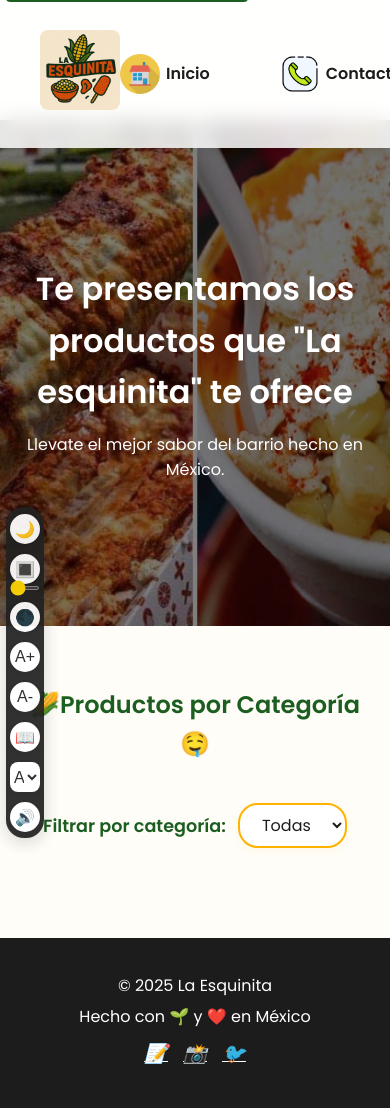
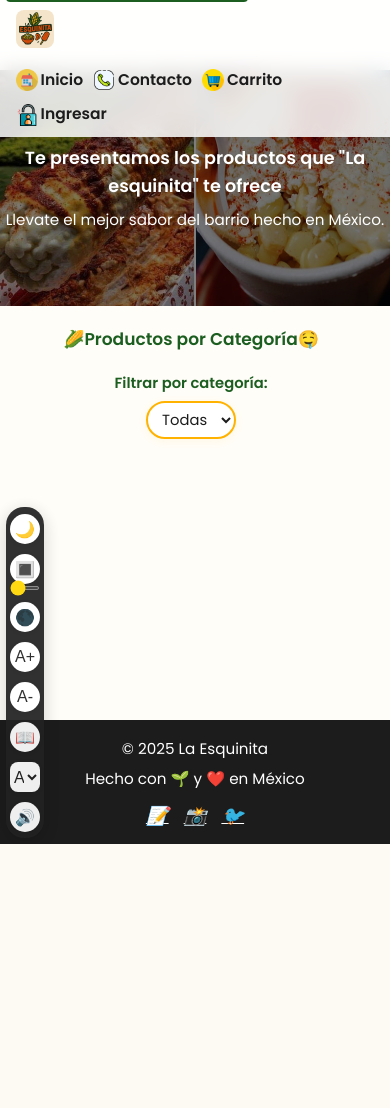
Before and after one commit to IngDavid-Torres/La-Esquinita-1, a Flask app: page /productos in a window 390 px wide. After the commit the page ends 844 px from the top, so only its background shows below. Run offline with Flask 3, Linux system fonts and the light colour scheme; data that the repository does not hold is empty.

Commit message:
Responsibilidad

```diff
--- a/templates/productos.html
+++ b/templates/productos.html
@@ -421,6 +421,91 @@
       .accesibilidad-bar input[type="range"]#contrasteRange {
         width: 30px;
       }
+      header {
+        padding: 10px 4vw 10px 4vw;
+        flex-direction: column;
+        align-items: flex-start;
+        gap: 8px;
+      }
+      .logo img {
+        height: 38px;
+        max-width: 80px;
+      }
+      nav {
+        gap: 10px;
+        flex-wrap: wrap;
+        margin-top: 4px;
+      }
+      nav a {
+        font-size: 0.97em;
+        gap: 3px;
+      }
+      nav a img {
+        width: 22px;
+        height: 22px;
+      }
+      .hero {
+        margin-top: 70px;
+        height: 28vh;
+        min-height: 120px;
+      }
+      .hero-content h1 {
+        font-size: 1.1em;
+        margin-bottom: 8px;
+      }
+      .hero-content p {
+        font-size: 0.95em;
+      }
+      .container {
+        max-width: 98vw;
+        padding: 0 2vw;
+        font-size: 0.97em;
+        margin: 20px 0 10px 0;
+      }
+      .container h2 {
+        font-size: 1.1em;
+        margin-bottom: 18px;
+      }
+      .container h3 {
+        font-size: 1em;
+        margin-top: 12px;
+      }
+      .filtro-categorias {
+        flex-direction: column;
+        gap: 6px;
+        margin-bottom: 18px;
+      }
+      .filtro-categorias label {
+        font-size: 0.95em;
+      }
+      #filtro-categoria {
+        font-size: 0.95em;
+        padding: 6px 10px;
+      }
+      .productos-lista {
+        grid-template-columns: 1fr;
+        gap: 12px;
+        margin-top: 10px;
+      }
+      .producto-item {
+        padding: 10px;
+        font-size: 0.97em;
+      }
+      .producto-item img {
+        height: 90px;
+      }
+      .boton-carrito {
+        font-size: 0.97em;
+        padding: 8px 12px;
+        border-radius: 16px;
+      }
+      .alert-container {
+        font-size: 0.97em;
+      }
+      footer {
+        font-size: 0.95em;
+        padding: 12px 4vw 14px 4vw;
+      }
     }
   </style>
 </head>
```
